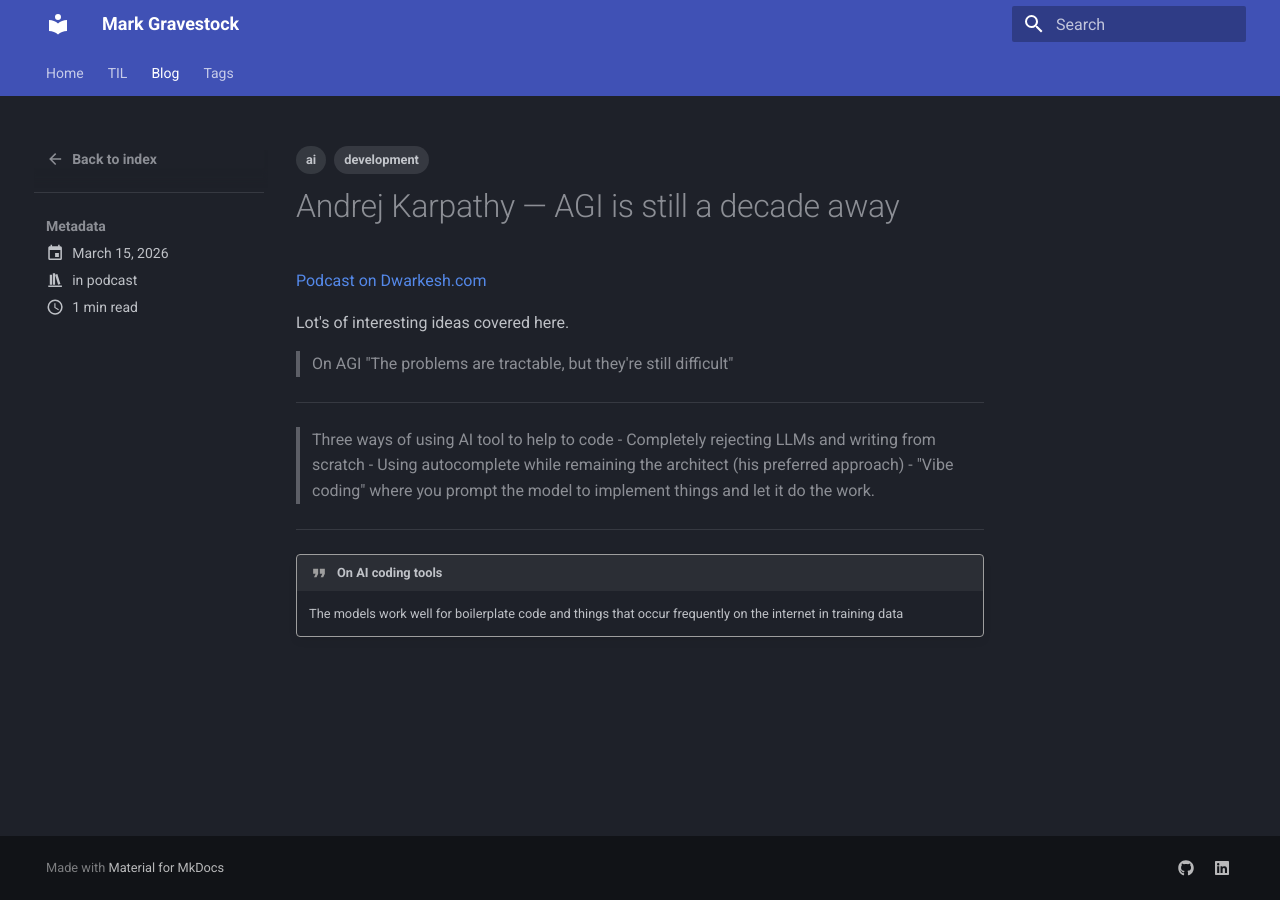
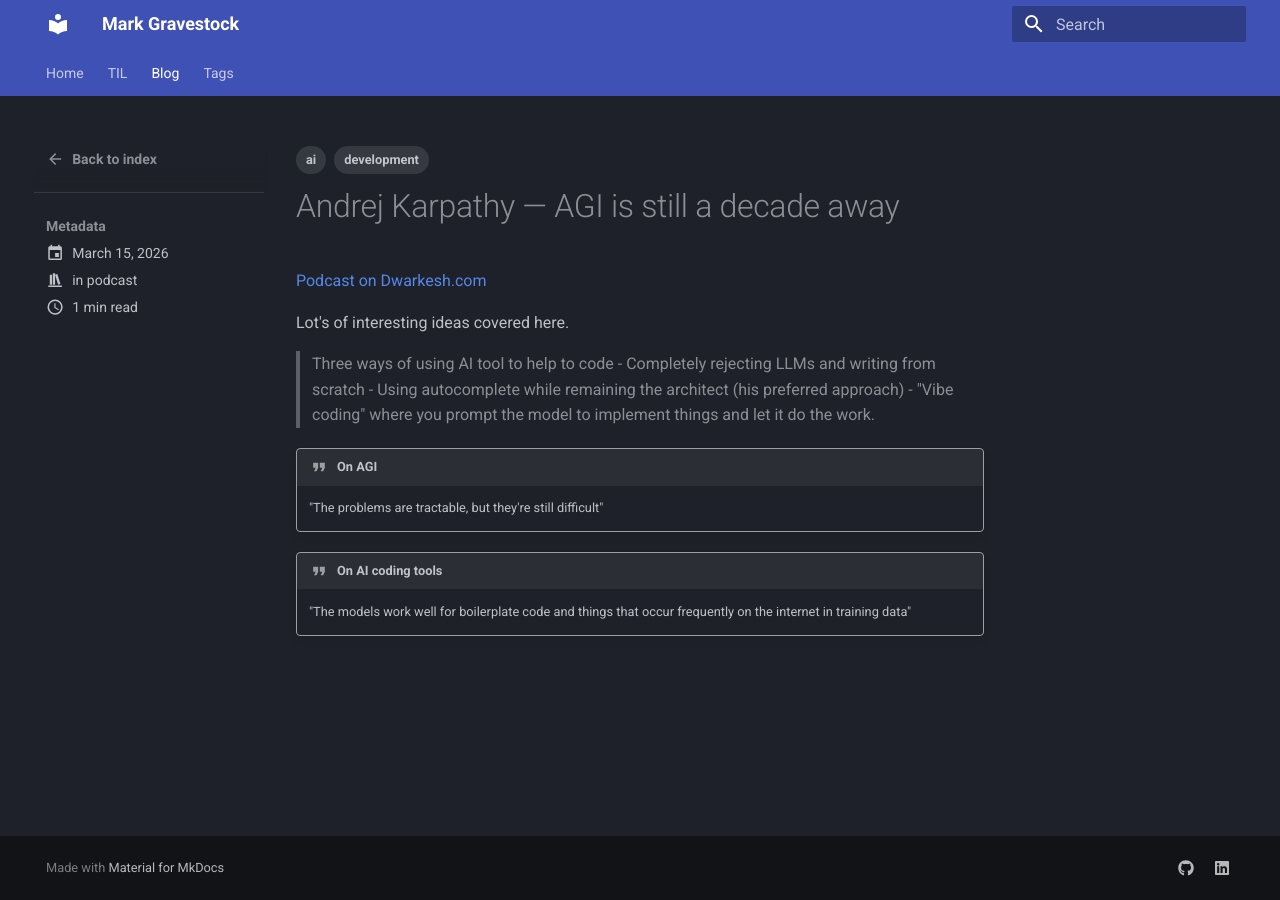
Before and after one commit to MarkGravestock/personal-site, an MkDocs documentation site: the page built from docs/blog/posts/2025-10-19-andrej-karpathy-agi-is-still-a-decade-away.md, in a window 1280 px wide. Built offline with MkDocs 1.6.1 and Material for MkDocs 9.7.7, drawn with Linux system fonts in a browser that asks for light colours; part of the change alters nothing that is shown.

```diff
--- a/docs/blog/posts/2025-10-19-andrej-karpathy-agi-is-still-a-decade-away.md
+++ b/docs/blog/posts/2025-10-19-andrej-karpathy-agi-is-still-a-decade-away.md
@@ -13,13 +13,13 @@ categories:
 
 Lot's of interesting ideas covered here.
 
-> On AGI
-> "The problems are tractable, but they're still difficult"
----
 > Three ways of using AI tool to help to code
 > - Completely rejecting LLMs and writing from scratch
 > - Using autocomplete while remaining the architect (his preferred approach)
 > - "Vibe coding" where you prompt the model to implement things and let it do the work.
----
+
+!!! quote "On AGI"
+    "The problems are tractable, but they're still difficult"
+
 !!! quote "On AI coding tools"
-    The models work well for boilerplate code and things that occur frequently on the internet in training data
+    "The models work well for boilerplate code and things that occur frequently on the internet in training data"
```
